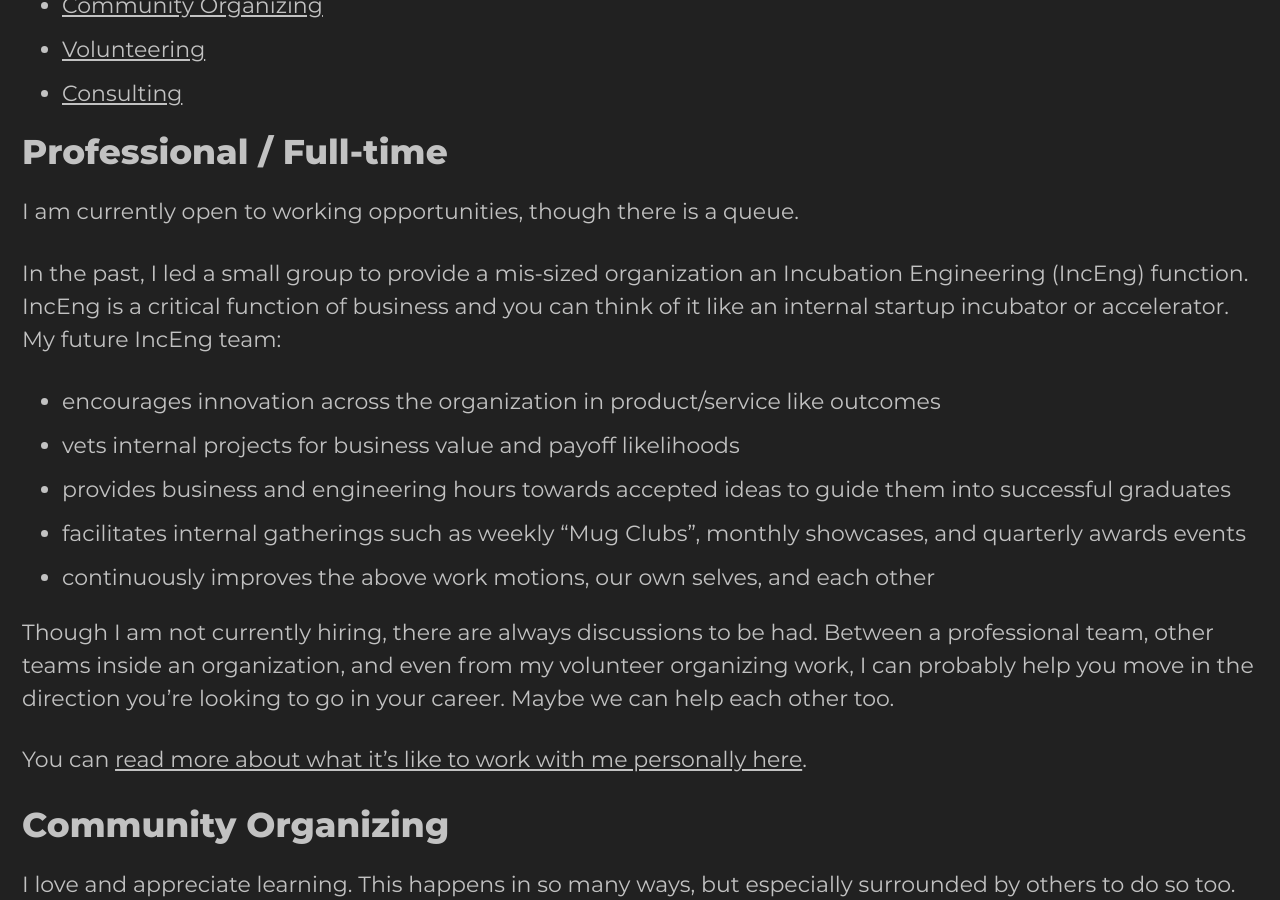
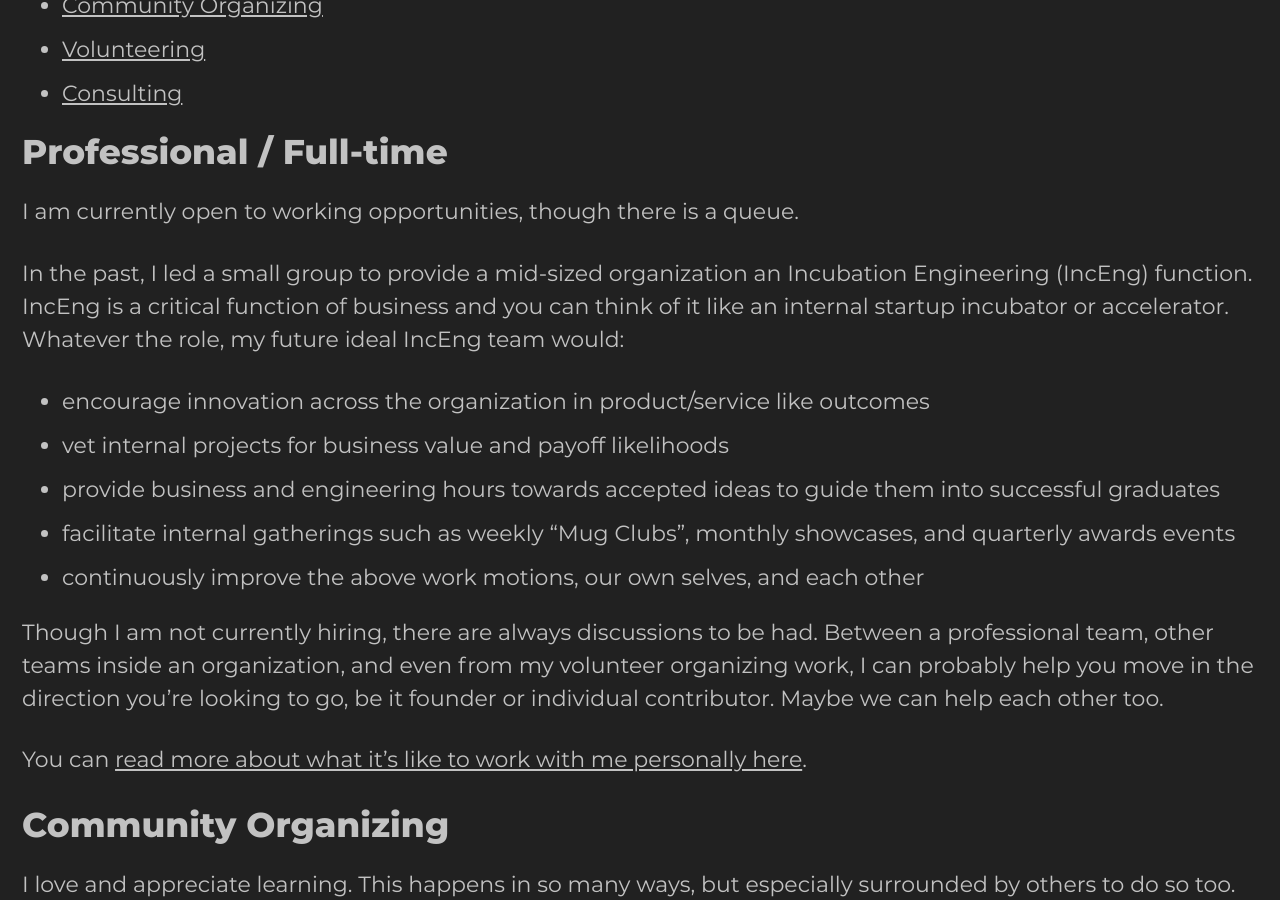
Before and after one commit to paulsbruce/paulsbruce.io, a Jekyll site: the page built from _pages/work-with-me.md, in a window 1280 px wide and 900 px high, scrolled down 352 px. Built offline with Jekyll 4.4.1, drawn with Linux system fonts in a browser that asks for light colours; cached includes are drawn as plain includes.

Commit message:
Corrections

```diff
--- a/_includes/full-time-work-intro.html
+++ b/_includes/full-time-work-intro.html
@@ -1,15 +1,15 @@
 I am currently open to working opportunities, though there is a queue.
 
-In the past, I led a small group to provide a mis-sized organization an Incubation Engineering (IncEng) function. IncEng
+In the past, I led a small group to provide a mid-sized organization an Incubation Engineering (IncEng) function. IncEng
  is a critical function of business and you can think of it like an internal startup
- incubator or accelerator. My future IncEng team:
+ incubator or accelerator. Whatever the role, my future ideal IncEng team would:
 
-* encourages innovation across the organization in product/service like outcomes
-* vets internal projects for business value and payoff likelihoods
-* provides business and engineering hours towards accepted ideas to guide them into successful graduates
-* facilitates internal gatherings such as weekly "Mug Clubs", monthly showcases, and quarterly awards events
-* continuously improves the above work motions, our own selves, and each other
+* encourage innovation across the organization in product/service like outcomes
+* vet internal projects for business value and payoff likelihoods
+* provide business and engineering hours towards accepted ideas to guide them into successful graduates
+* facilitate internal gatherings such as weekly "Mug Clubs", monthly showcases, and quarterly awards events
+* continuously improve the above work motions, our own selves, and each other
 
 Though I am not currently hiring, there are always discussions to be had. Between a professional team, other teams inside
  an organization, and even from my volunteer organizing work, I can probably help
- you move in the direction you're looking to go in your career. Maybe we can help each other too.
+ you move in the direction you're looking to go, be it founder or individual contributor. Maybe we can help each other too.
```
